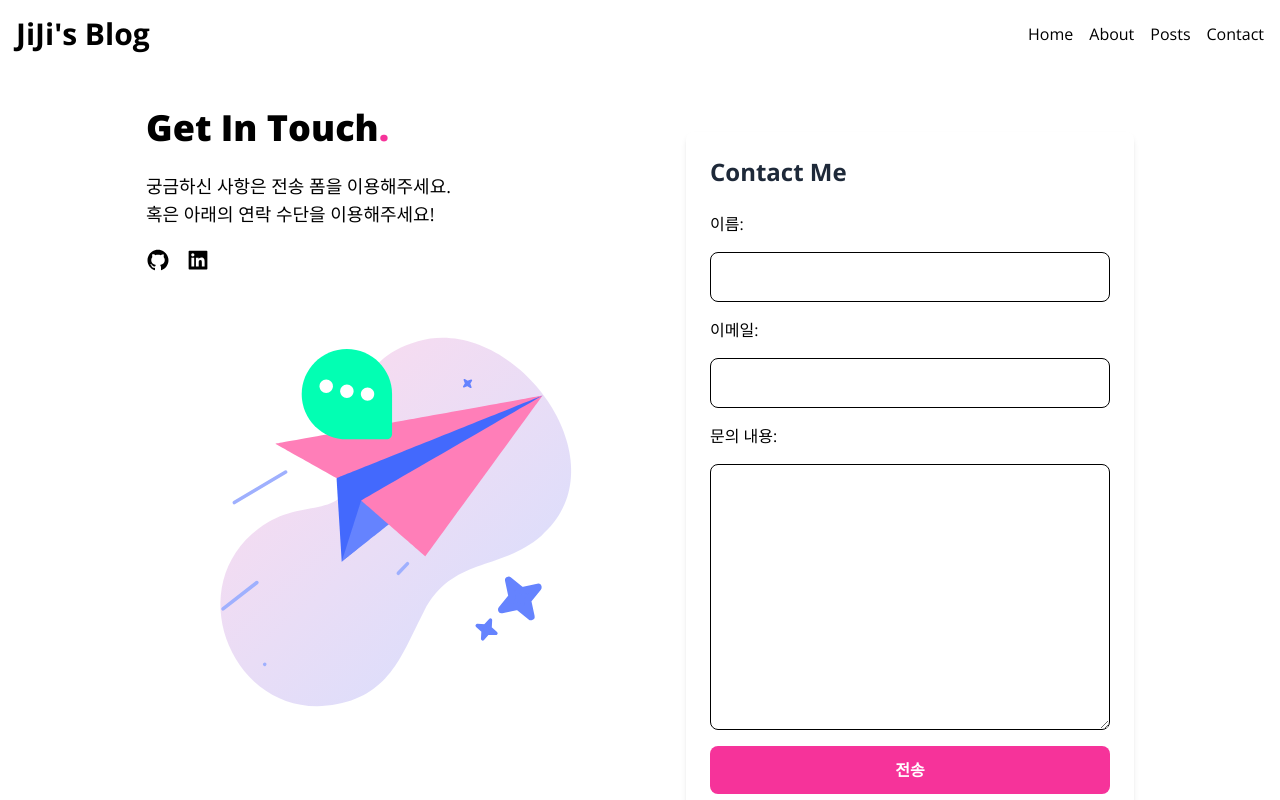
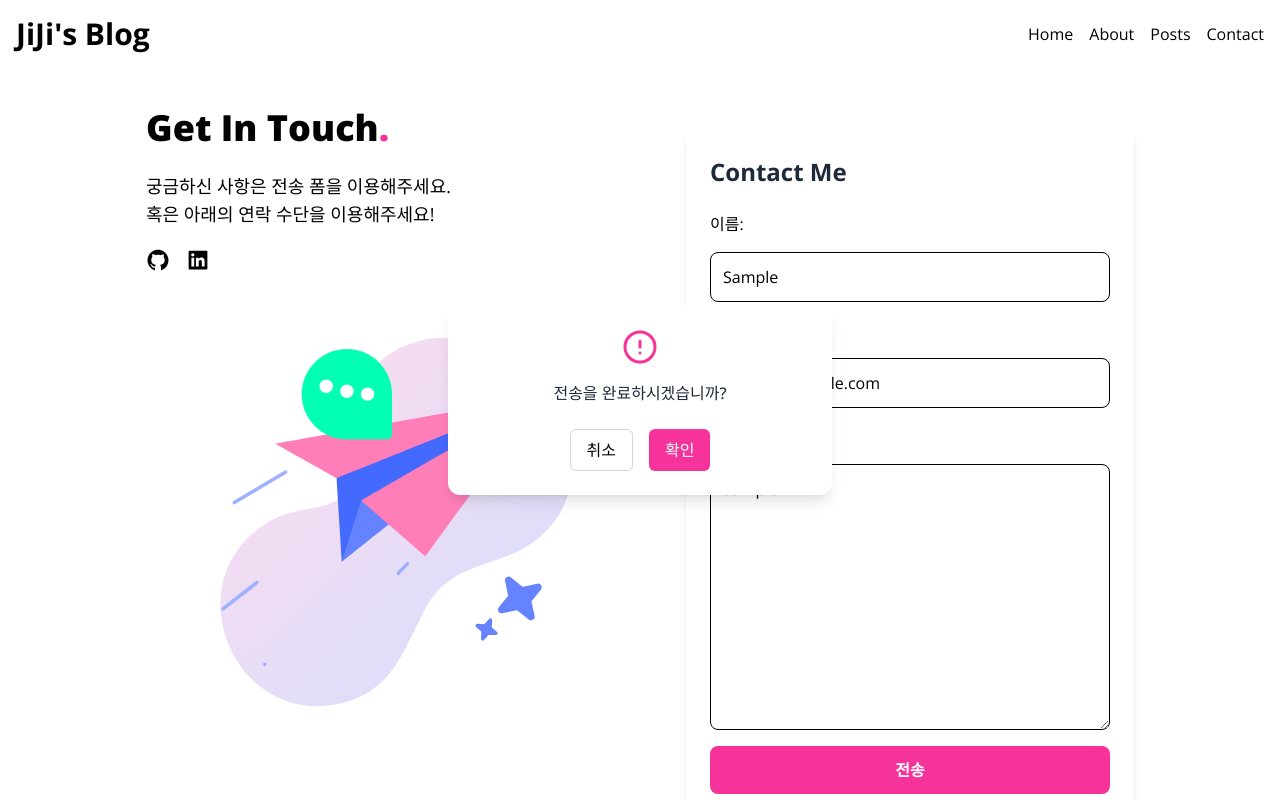
Before and after one commit to queenJiJi/blog, a Next.js app: page /contact in a window 1280 px wide. Both pictures are taken after typing "Sample", "name@example.com", "Sample" into the empty fields and a click on the button "전송". Built offline with nearby package versions, Linux system fonts and the light colour scheme.

Commit message:
[feat] useModal 커스텀훅 구현

```diff
--- /dev/null
+++ b/src/app/hooks/useModal.tsx
@@ -0,0 +1,19 @@
+import { useState } from "react";
+
+export default function useModal() {
+  const [isOpen, setIsOpen] = useState(false);
+
+  const open = () => {
+    setIsOpen(true);
+  };
+
+  const close = () => {
+    setIsOpen(false);
+  };
+
+  return {
+    isOpen,
+    open,
+    close,
+  };
+}
--- a/src/app/layout.tsx
+++ b/src/app/layout.tsx
@@ -33,6 +33,7 @@ export default function RootLayout({
     <html lang="en" className={sans.className}>
       <body className="flex flex-col w-full max-w-screen-2xl mx-auto">
         <Header />
+        <div id="modal-root" />
         <main className="grow">{children}</main>
         <Footer />
       </body>
--- /dev/null
+++ b/src/components/AlertModal.tsx
@@ -0,0 +1,54 @@
+"use client";
+
+import React, { useEffect, useState } from "react";
+import { createPortal } from "react-dom";
+import { FiAlertCircle } from "react-icons/fi";
+
+type AlertModalProps = {
+  isOpen: boolean;
+  onCancel: () => void;
+  onConfirm: () => void;
+  message: string;
+};
+
+export default function AlertModal({
+  isOpen,
+  onCancel,
+  onConfirm,
+  message,
+}: AlertModalProps) {
+  const [mounted, setMounted] = useState(false);
+
+  useEffect(() => {
+    setMounted(true);
+    return () => setMounted(false);
+  }, []);
+
+  if (!mounted || !isOpen) return null;
+
+  return createPortal(
+    <div className="fixed inset-0 bg-opacity-50 flex items-center justify-center z-50">
+      <div className="bg-white p-6 rounded-xl shadow-lg max-w-sm w-full text-center">
+        <div className="flex justify-center mb-4 text-pink-500 text-4xl">
+          <FiAlertCircle />
+        </div>
+        <p className="text-gray-800 font-medium mb-6">{message}</p>
+        <div className="flex justify-center gap-4">
+          <button
+            onClick={onCancel}
+            className="px-4 py-2 rounded-md border border-gray-300 hover:bg-gray-100"
+          >
+            취소
+          </button>
+          <button
+            onClick={onConfirm}
+            className="px-4 py-2 rounded-md bg-pink-500 text-white hover:bg-pink-600"
+          >
+            확인
+          </button>
+        </div>
+      </div>
+    </div>,
+    document.body
+  );
+}
--- a/src/components/ContanctForm.tsx
+++ b/src/components/ContanctForm.tsx
@@ -1,6 +1,8 @@
 "use client";
 
+import useModal from "@/app/hooks/useModal";
 import React, { ChangeEvent, useState } from "react";
+import AlertModal from "./AlertModal";
 
 type Form = {
   name: string;
@@ -15,6 +17,23 @@ export default function ContanctForm() {
     message: "",
   });
 
+  const { isOpen, open, close } = useModal();
+  const [isSubmitted, setIsSubmitted] = useState(false);
+
+  const handleCancel = () => {
+    // 취소버튼 눌렀을 시
+    setIsSubmitted(false);
+    close();
+  };
+
+  const handleConfirm = () => {
+    // 확인버튼 눌렀을 시
+    console.log("Form submitted:", form);
+    setForm({ name: "", email: "", message: "" });
+    setIsSubmitted(false);
+    close();
+  };
+
   const onChangeHandler = (
     e: ChangeEvent<HTMLInputElement | HTMLTextAreaElement>
   ) => {
@@ -23,11 +42,10 @@ export default function ContanctForm() {
   };
 
   const submitHandler = (e: React.FormEvent) => {
+    // 전송버튼 눌렀을 시
     e.preventDefault();
-    // Here you would typically handle the form submission, e.g., send the data to a server
-    console.log("Form submitted:", form);
-    // Reset the form after submission
-    setForm({ name: "", email: "", message: "" });
+    setIsSubmitted(true);
+    open(); // 확인 모달 열기
   };
 
   return (
@@ -67,11 +85,18 @@ export default function ContanctForm() {
         />
         <button
           type="submit"
+          onClick={open}
           className="bg-pink-500 text-white font-bold py-3 rounded-lg hover:bg-pink-600 transition"
         >
           전송
         </button>
       </form>
+      <AlertModal
+        isOpen={isOpen}
+        onCancel={handleCancel}
+        onConfirm={handleConfirm}
+        message={"전송을 완료하시겠습니까?"}
+      />
     </div>
   );
 }
```
